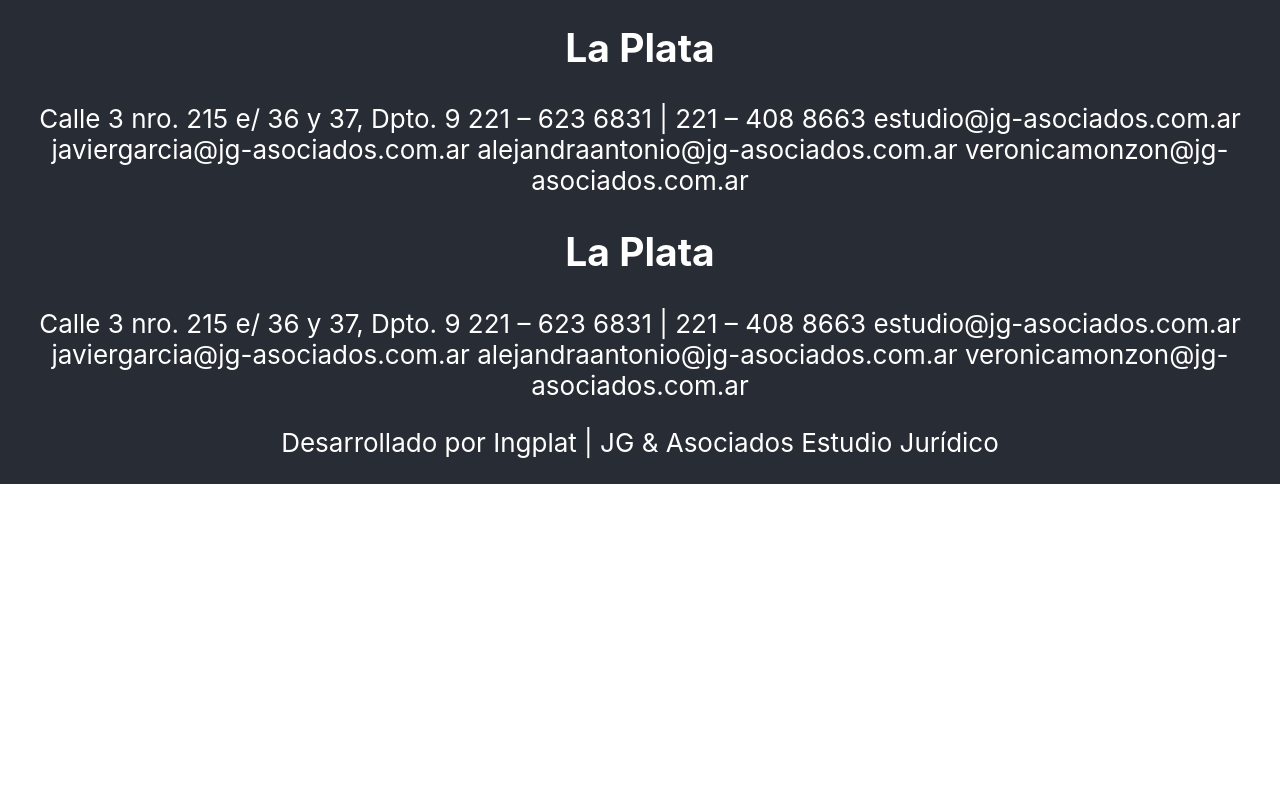
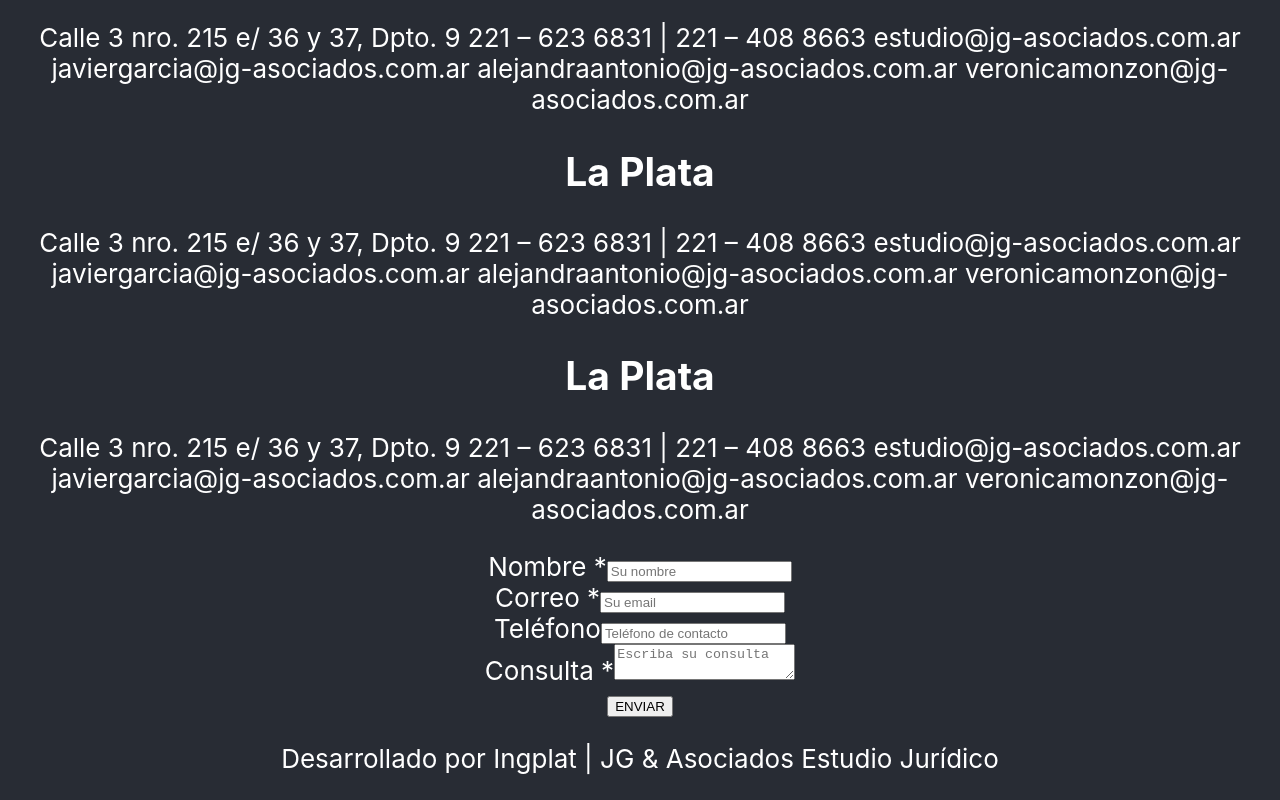
Before and after one commit to JuanIgnacioMarchetto/studiojuridic, a React (Create React App) app: page / in a window 1280 px wide. Shown: the part 1954-2754 px from the top of the page. Before the commit the page ends 2438 px from the top, so only its background shows below. Built offline with nearby package versions, Linux system fonts and the light colour scheme.

Commit message:
28/2/2024-09:03

```diff
--- a/package.json
+++ b/package.json
@@ -6,6 +6,9 @@
     "@testing-library/jest-dom": "^5.17.0",
     "@testing-library/react": "^13.4.0",
     "@testing-library/user-event": "^13.5.0",
+    "body-parser": "^1.20.2",
+    "express": "^4.18.2",
+    "nodemailer": "^6.9.10",
     "react": "^18.2.0",
     "react-dom": "^18.2.0",
     "react-scripts": "5.0.1",
--- a/src/App.js
+++ b/src/App.js
@@ -31,38 +31,22 @@ function App() {
 
             <section id="areas-practica">
               <h2>ÁREAS DE PRÁCTICA</h2>
-
-
-
+              <br></br>
               <a>DERECHO PENAL</a>
-
-
-
-
+              <br></br>
               <a> DERECHO DE
               FAMILIA</a>
-
-
-
-
+              <br></br>
              <a>DERECHO CIVIL</a>
-
-
-
+             <br></br>
               <a>DEFENSA DEL
               DERECHO DE LOS
               CONSUMIDORES</a>
-
-
+              <br></br>
               <a>PERSONAL
               POLICIAL Y
               PENITENCIARIO</a>
-
-
-
-
-
-
+              <br></br>
               <h3>POR QUÉ ELEGIRNOS</h3>
              <p> Nuestro compromiso principal es brindar servicios legales de excelencia a nuestros clientes. Para lograrlo, nos apoyamos en un equipo de abogados talentosos, creativos, experimentados y calificados en diversas áreas de práctica, que comparten nuestros valores.
 
@@ -111,6 +95,26 @@ function App() {
                 alejandraantonio@jg-asociados.com.ar
                 veronicamonzon@jg-asociados.com.ar</p>
             </section>
+            <form action="http://localhost:3001/enviar-email" method="POST">
+
+        <div>
+            <label for="nombre">Nombre *</label>
+            <input type="text" id="nombre" name="nombre" placeholder="Su nombre" required/>
+        </div>
+        <div>
+            <label for="correo">Correo *</label>
+            <input type="email" id="correo" name="correo" placeholder="Su email" required/>
+        </div>
+        <div>
+            <label for="telefono">Teléfono</label>
+            <input type="tel" id="telefono" name="telefono" placeholder="Teléfono de contacto"/>
+        </div>
+        <div>
+            <label for="consulta">Consulta *</label>
+            <textarea id="consulta" name="consulta" placeholder="Escriba su consulta" required></textarea>
+        </div>
+        <button type="submit">ENVIAR</button>
+    </form>
           </main>
 
           <footer>
```
Also changed, not shown: src/server.js (added, +54 -0 lines), 1 other file (tests, documents, lock files or other folders).
